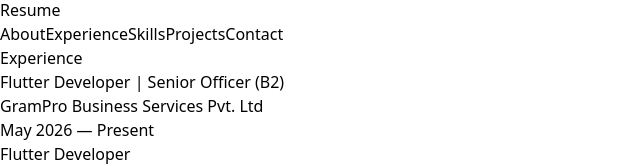
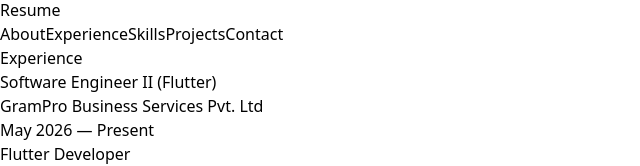
Before and after one commit to fringesunil/my_portfolio, a React (Vite) app: page /experience in a window 1280 px wide. Shown: the part 446-612 px from the top of the page, without its empty margins (0-640 px from the left). Built offline with nearby package versions, Linux system fonts and the light colour scheme.

Commit message:
Update ExperienceCard.jsx

```diff
--- a/src/components/ExperienceCard.jsx
+++ b/src/components/ExperienceCard.jsx
@@ -3,7 +3,7 @@
 function ExperienceCard(props) {
     const experiences = [
         {
-            role: "Flutter Developer | Senior Officer (B2)",
+            role: "Software Engineer II (Flutter)",
             company: "GramPro Business Services Pvt. Ltd",
             period: "May 2026 — Present",
             description: ""
```
